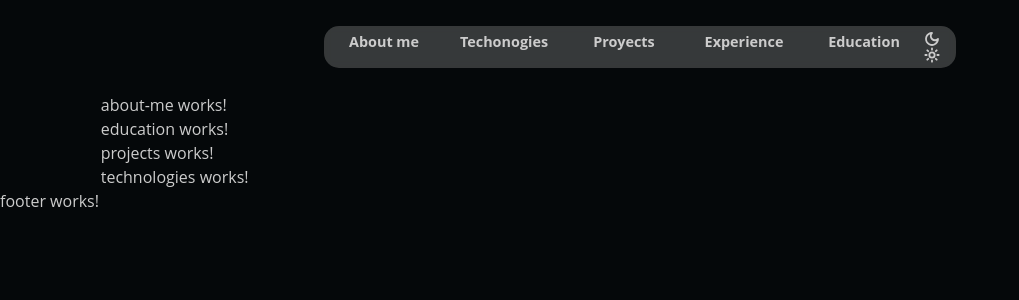
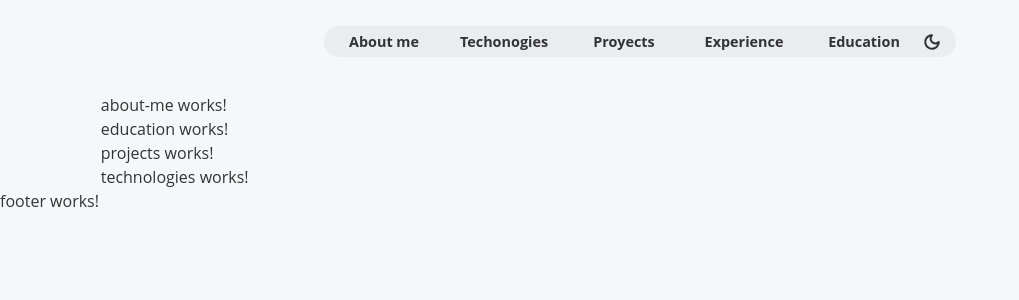
Before and after one commit to Cesar001-co/portfolio-angular, an Angular app: page / in a window 1280 px wide. Both pictures are taken after a click on the button 932 px from the left and 46 px from the top of the page. Shown: the top 300 px of the page, without its empty margins (0-1019 px from the left). Built offline with nearby package versions, Linux system fonts and the light colour scheme.

Commit message:
dark/light mode

```diff
--- /dev/null
+++ b/src/app/services/themes.service.ts
@@ -0,0 +1,24 @@
+import { Injectable } from '@angular/core';
+
+@Injectable({
+  providedIn: 'root'
+})
+export class ThemesService {
+  constructor() { }
+
+  ativeLightMode() {
+    document.body.classList.remove('darkmode');
+    document.body.classList.add('lightmode');
+    localStorage.setItem('lightMode', 'active');
+  }
+
+  disableLightMode(){
+    document.body.classList.remove('lightmode');
+    document.body.classList.add('darkmode');
+    localStorage.setItem('lightMode', 'null');
+  }
+
+  getLightMode():string | null {
+    return localStorage.getItem('lightMode');
+  }
+}
--- a/src/app/ui/layout/nav-bar/nav-bar.component.html
+++ b/src/app/ui/layout/nav-bar/nav-bar.component.html
@@ -1,7 +1,7 @@
-<nav >
+<nav>
     <ul>
         <li>
-            <a href="#aboutme" >About me</a>
+            <a href="#aboutme">About me</a>
         </li>
         <li>
             <a href="#tech">Techonogies</a>
@@ -16,9 +16,26 @@
             <a href="#Education">Education</a>
         </li>
         <li>
-            <button id="#theme-switch">
-                <img src="assets/dark_light/dark.svg" alt="dark_button">
-                <img src="assets/dark_light/light.svg" alt="light_button">
+            <button id="theme-switch" class="rounded-[50%]" (click)="changeTheme()">
+                <!-- dark icon -->
+                <svg width="18" height="18" viewBox="0 0 18 18" fill="none" xmlns="http://www.w3.org/2000/svg">
+                    <path
+                        d="M9 2.25C8.1049 3.14511 7.60203 4.35913 7.60203 5.625C7.60203 6.89087 8.1049 8.10489 9 9C9.89511 9.89511 11.1091 10.398 12.375 10.398C13.6409 10.398 14.8549 9.89511 15.75 9C15.75 10.335 15.3541 11.6401 14.6124 12.7501C13.8707 13.8601 12.8165 14.7253 11.5831 15.2362C10.3497 15.7471 8.99252 15.8808 7.68314 15.6203C6.37377 15.3599 5.17104 14.717 4.22703 13.773C3.28303 12.829 2.64015 11.6262 2.3797 10.3169C2.11925 9.00749 2.25292 7.65029 2.76382 6.41689C3.27471 5.18349 4.13987 4.12928 5.2499 3.38758C6.35994 2.64588 7.66498 2.25 9 2.25Z"
+                        stroke-width="2" stroke-linecap="round" stroke-linejoin="round" />
+                </svg>
+                <!-- light icon -->
+                <svg width="18" height="18" viewBox="0 0 18 18" fill="none" xmlns="http://www.w3.org/2000/svg">
+                    <g clip-path="url(#clip0_176_2)">
+                        <path
+                            d="M9 1.5V3M9 15V16.5M3.6975 3.6975L4.755 4.755M13.245 13.245L14.3025 14.3025M1.5 9H3M15 9H16.5M4.755 13.245L3.6975 14.3025M14.3025 3.6975L13.245 4.755M12 9C12 10.6569 10.6569 12 9 12C7.34315 12 6 10.6569 6 9C6 7.34315 7.34315 6 9 6C10.6569 6 12 7.34315 12 9Z"
+                            stroke-width="2" stroke-linecap="round" stroke-linejoin="round" />
+                    </g>
+                    <defs>
+                        <clipPath id="clip0_176_2">
+                            <rect width="18" height="18" fill="white" />
+                        </clipPath>
+                    </defs>
+                </svg>
             </button>
         </li>
     </ul>
--- a/src/app/ui/layout/nav-bar/nav-bar.component.scss
+++ b/src/app/ui/layout/nav-bar/nav-bar.component.scss
@@ -32,7 +32,3 @@ li:last-child {
     width: 1rem;
     margin-right: 1rem;
 }
-
-#theme-switch {
-
-}
--- a/src/app/ui/layout/nav-bar/nav-bar.component.ts
+++ b/src/app/ui/layout/nav-bar/nav-bar.component.ts
@@ -1,4 +1,5 @@
-import { Component } from '@angular/core';
+import { Component, SimpleChange, SimpleChanges } from '@angular/core';
+import { ThemesService } from '../../../services/themes.service';
 
 @Component({
   selector: 'app-nav-bar',
@@ -8,5 +9,17 @@ import { Component } from '@angular/core';
   styleUrl: './nav-bar.component.scss'
 })
 export class NavBarComponent {
+  userTheme: string | null = '';
 
+  constructor (
+    private _themesService: ThemesService
+  ) {
+    if (this._themesService.getLightMode() === 'active') {
+      this._themesService.ativeLightMode();
+    }
+  }
+
+  changeTheme(){
+    this._themesService.getLightMode() !== "active" ? this._themesService.ativeLightMode() : this._themesService.disableLightMode();
+  }
 }
--- a/src/index.html
+++ b/src/index.html
@@ -7,7 +7,7 @@
   <meta name="viewport" content="width=device-width, initial-scale=1">
   <link rel="icon" type="image/x-icon" href="assets/icons/technologies.svg">
 </head>
-<body>
+<body class="darkmode">
   <app-root></app-root>
 </body>
 </html>
--- a/src/styles.scss
+++ b/src/styles.scss
@@ -5,7 +5,7 @@
 @tailwind components;
 @tailwind utilities;
 
-body{
+body {
     background-color: var(--background);
     font-family: var(--font-family-primary);
     color: var(--text);
--- a/src/styles/themes.scss
+++ b/src/styles/themes.scss
@@ -1,4 +1,3 @@
-
 :root {
   //dark theme
   --text: #cccccc;
@@ -19,3 +18,19 @@
   --secondary: #0d646e;
   --accent: #19a8b3;
 }
+
+#theme-switch svg {
+  stroke: var(--text);
+}
+
+#theme-switch svg:first-child {
+  display: none;
+}
+
+.lightmode #theme-switch svg:last-child {
+  display: none;
+}
+
+.lightmode #theme-switch svg:first-child {
+  display: block;
+}
```
Also changed, not shown: public/assets/dark_light/dark.svg (deleted), public/assets/dark_light/light.svg (deleted). Lines whose indentation alone changed are shown as unchanged.
